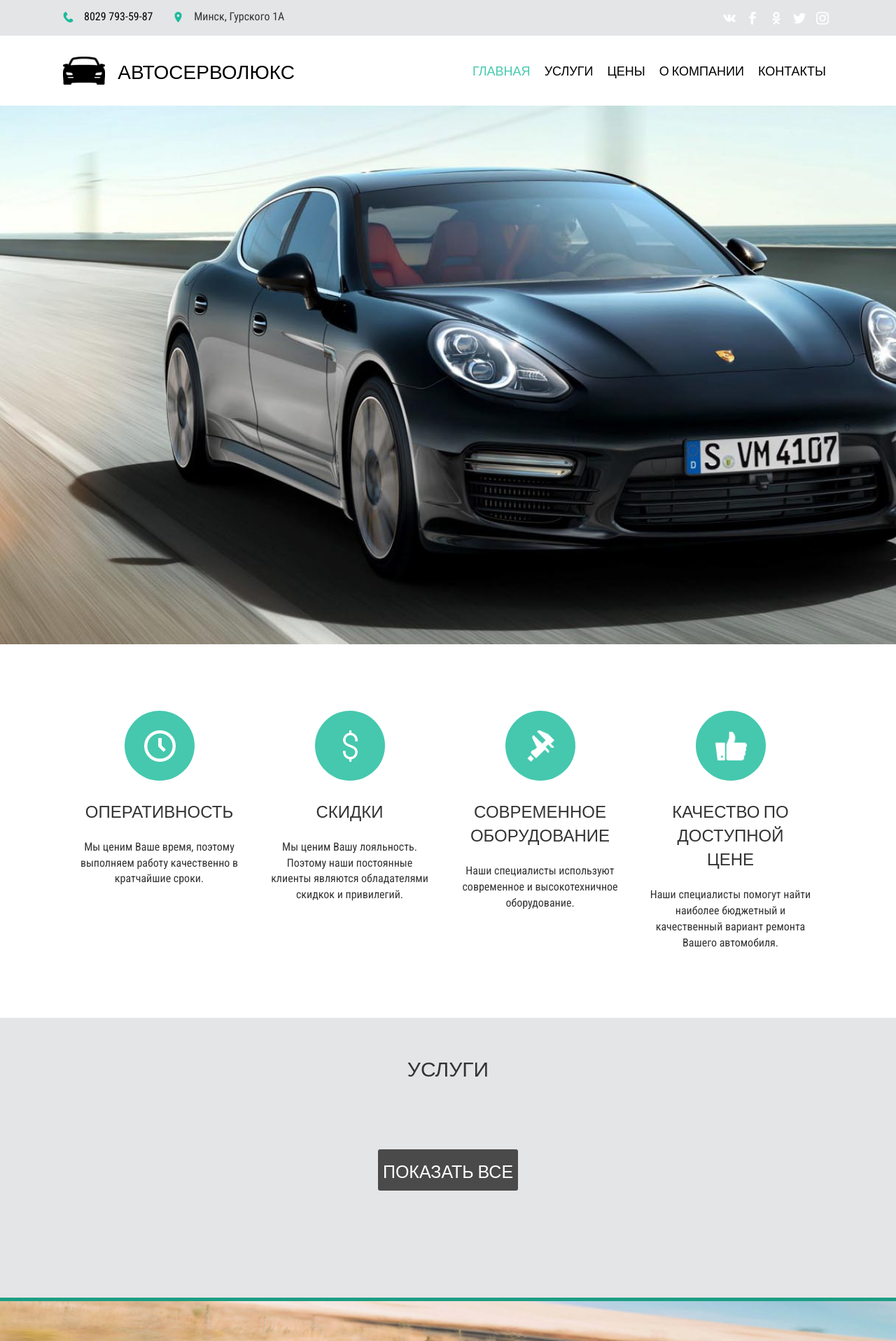
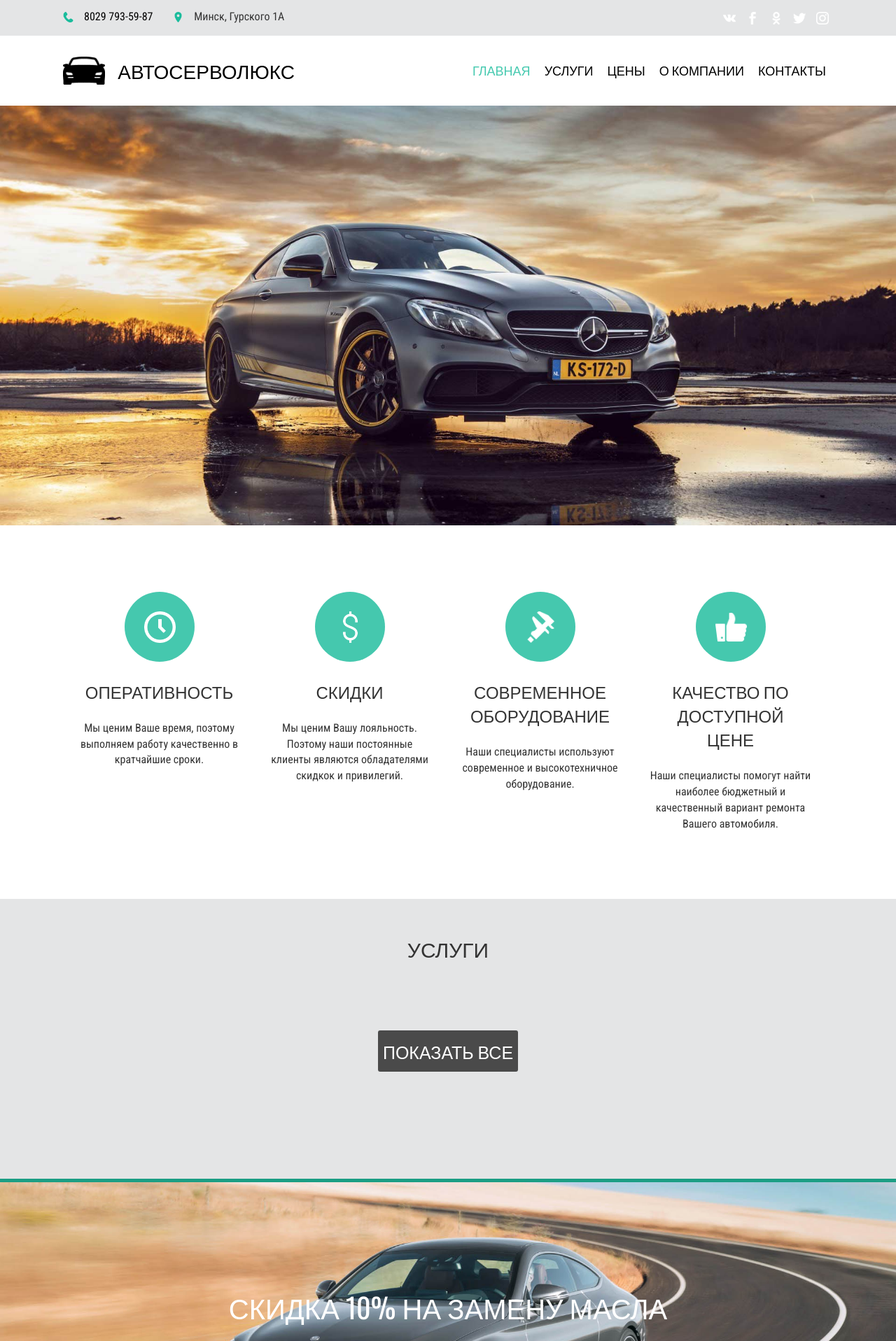
Before and after one commit to DexMorBets/Auto, a Django app: page / in a window 1280 px wide. Shown: the top 1917 px of the page at 70% size. Run offline with Django 3.2, Linux system fonts and the light colour scheme; data that the repository does not hold is empty; some libraries are stand-ins or nearby versions.

Commit message:
acascasaxasx

```diff
--- a/baseApp/static/css/baseApp.css
+++ b/baseApp/static/css/baseApp.css
@@ -181,8 +181,8 @@ body {
     padding: 25px 0;
 }
 
-.slider {
-    height: 770px;
+.main-block .slider {
+    height: 600px;
     width: 100%;
 }
 
--- a/baseApp/static/js/Own/hoverButton.js
+++ b/baseApp/static/js/Own/hoverButton.js
@@ -1,18 +1,24 @@
 $(document).ready(function () {
     $('.menu-toolbar div').tap( function () {
-        $(this).find('a').css({'border-bottom':'5px solid rgba(26, 188, 156, 0.81)', 'color':'rgba(26, 188, 156, 0.81)'});
+        // $(this).find('a').css({'border-bottom':'5px solid rgba(26, 188, 156, 0.81)', 'color':'rgba(26, 188, 156, 0.81)'});
+        $(this).find('a').css('border-bottom','5px solid rgba(26, 188, 156, 0.81)');
     });
     $('.menu-toolbar-hidden div').tap( function () {
-        $(this).find('a').css({'border-bottom':'5px solid rgba(26, 188, 156, 0.81)', 'color':'rgba(26, 188, 156, 0.81)'});
+        // $(this).find('a').css({'border-bottom':'5px solid rgba(26, 188, 156, 0.81)', 'color':'rgba(26, 188, 156, 0.81)'});
+        $(this).find('a').css('border-bottom', '5px solid rgba(26, 188, 156, 0.81)');
     });
     $('.menu-toolbar div').mouseenter( function () {
-        $(this).find('a').css({'border-bottom' : '5px solid rgba(26, 188, 156, 0.81)', 'color' : 'rgba(26, 188, 156, 0.81)'});
+        // $(this).find('a').css({'border-bottom' : '5px solid rgba(26, 188, 156, 0.81)', 'color' : 'rgba(26, 188, 156, 0.81)'});
+        $(this).find('a').css('border-bottom', '5px solid rgba(26, 188, 156, 0.81)');
     }).mouseleave(function () {
-        $(this).find('a').css({'border-bottom':'none', 'color':'black'});
+        // $(this).find('a').css({'border-bottom':'none', 'color':'black'});
+        $(this).find('a').css('border-bottom', 'none');
     })
     $('.menu-toolbar-hidden div').mouseenter( function () {
-        $(this).find('a').css({'border-bottom':'5px solid rgba(26, 188, 156, 0.81)', 'color':'rgba(26, 188, 156, 0.81)'});
+        // $(this).find('a').css({'border-bottom':'5px solid rgba(26, 188, 156, 0.81)', 'color':'rgba(26, 188, 156, 0.81)'});
+        $(this).find('a').css('border-bottom', '5px solid rgba(26, 188, 156, 0.81)');
     }).mouseleave(function () {
-        $(this).find('a').css({'border-bottom':'none', 'color':'black'});
+        // $(this).find('a').css({'border-bottom':'none', 'color':'black'});
+        $(this).find('a').css('border-bottom', 'none');
     })
 })
--- a/baseApp/templates/base.html
+++ b/baseApp/templates/base.html
@@ -4,9 +4,11 @@
     <head lang="ru">
         <title>Автомастерская "Автосерволюкс"</title>
         <link href="{% static 'css/bootstrap.min.css' %}" rel="stylesheet">
-        <link href="https://fonts.googleapis.com/css?family=Oswald" rel="stylesheet">
-        <link href="https://fonts.googleapis.com/css?family=Roboto+Condensed" rel="stylesheet">
         <link rel="stylesheet" href="{% static 'css/baseApp.css' %}">
+        <link href="https://fonts.googleapis.com/css?family=Oswald|Roboto+Condensed" rel="stylesheet">
+        <link rel="icon" href="{% static 'img/favicon.ico' %}" type="image/x-icon">
+        <link rel="shortcut icon" href="{% static 'img/favicon.ico' %}" type="image/x-icon">
+        <script src='{% static "js/jquery-3.1.1.min.js" %}'></script>
         <!--[if lt IE 9]>
             <script async src="http://css3-mediaqueries-js.googlecode.com/svn/trunk/css3-mediaqueries.js"></script>
         <![endif]-->
@@ -135,7 +137,6 @@
         </div>
     </body>
     <script async type="text/javascript" src="https://www.gstatic.com/charts/loader.js"></script>
-    <script async src='{% static "js/jquery-3.1.1.min.js" %}'></script>
     <script async src='{% static "js/jquery-ui.min.js" %}'></script>
     <script async src='{% static "js/jquery.tap.js" %}'></script>
     <script async src='{% static "js/Own/showMenu.js" %}'></script>
--- a/baseApp/templates/mainpage.html
+++ b/baseApp/templates/mainpage.html
@@ -5,7 +5,7 @@
 <div id="page" class="hide">1</div>
 <div class="main-block">
     <div class="slider">
-        <div style="background-image: url('{% static "img/logos/porsche.jpg" %}')"></div>
+        <div style="background-image: url('{% static "img/logos/mercedes-amg-c63-s.jpg" %}')"></div>
     </div>
     <div class="skils">
         <div class="container-skils clearfix">
```
Also changed, not shown: baseApp/static/img/favicon.ico (added), baseApp/static/img/logos/mercedes-amg-c63-s.jpg (added), baseApp/static/img/logos/porsche.jpg (deleted).
